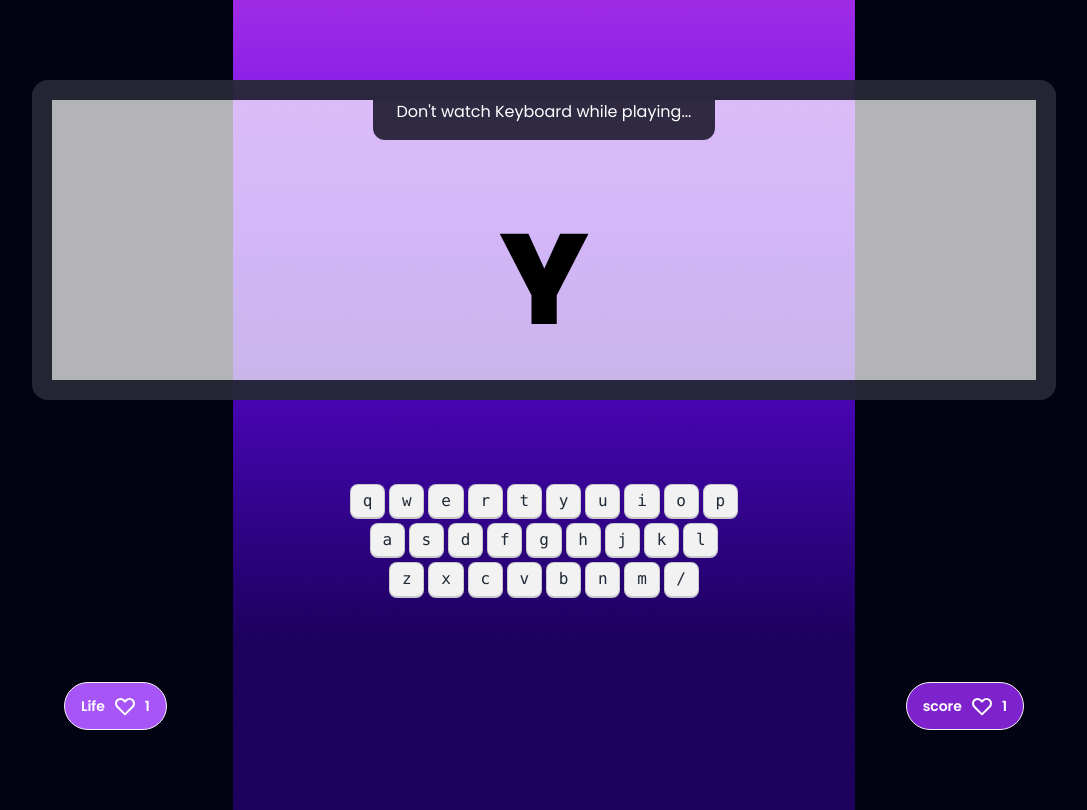
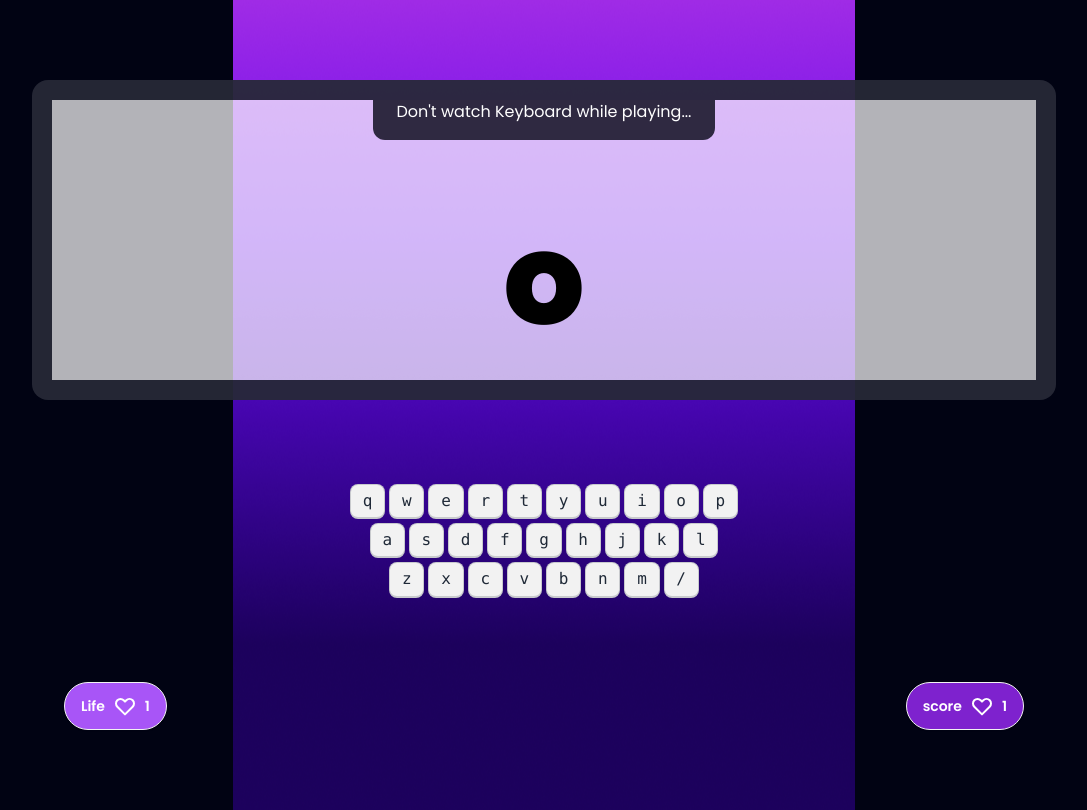
Before and after one commit to Faruk5s/Alphabet-clash-pro, a plain HTML site: page index.html in a window 1280 px wide. Both pictures are taken after a click on the button "Play". Shown: the whole page, without its empty margins (96-1183 px from the left). Drawn offline with nearby package versions, Linux system fonts and the light colour scheme.

Commit message:
added function

```diff
--- a/index.html
+++ b/index.html
@@ -28,7 +28,7 @@
                     <p class="bg-[#2F2941] px-6 pb-4 rounded-b-xl text-white">Don't watch Keyboard while playing...</p>
                 </div>
                 <div class="flex justify-center items-center h-full">
-                    <p class="text-black text-9xl font-extrabold">Y</p>
+                    <p id="display" class="text-black text-9xl font-extrabold">Y</p>
                 </div>
             </div>
             <!-- Keyboard -->
@@ -99,6 +99,7 @@
 
     </section>
 </main>
+<script src="js/utility.js"></script>
     <script src="js/alpha.js"></script>
 </body>
 </html>
--- a/js/alpha.js
+++ b/js/alpha.js
@@ -6,5 +6,21 @@ function play() {
     const playgroundSection = document.getElementById('play-ground');
     playgroundSection.classList.remove('hidden');
 
+     const randomAlphabet=getARandomAlphabet();
+     const display=document.getElementById('display');
+     display.innerText=randomAlphabet;
+}
+
+function getARandomAlphabet() {
+    // create alphabet Array
+    const alphabetString ='abcdefghijklmnopqrstuvwxyz';
+    const alphabets =alphabetString.split('');
+    console.log(alphabets)
+    // get random index
+    const randomNumber = Math.random()*25;
+    const index =Math.round(randomNumber);
+
+    const alphabet =alphabets[index];
+    return alphabet;
 
 }
```
Also changed, not shown: js/utility.js (added, +12 -0 lines).
